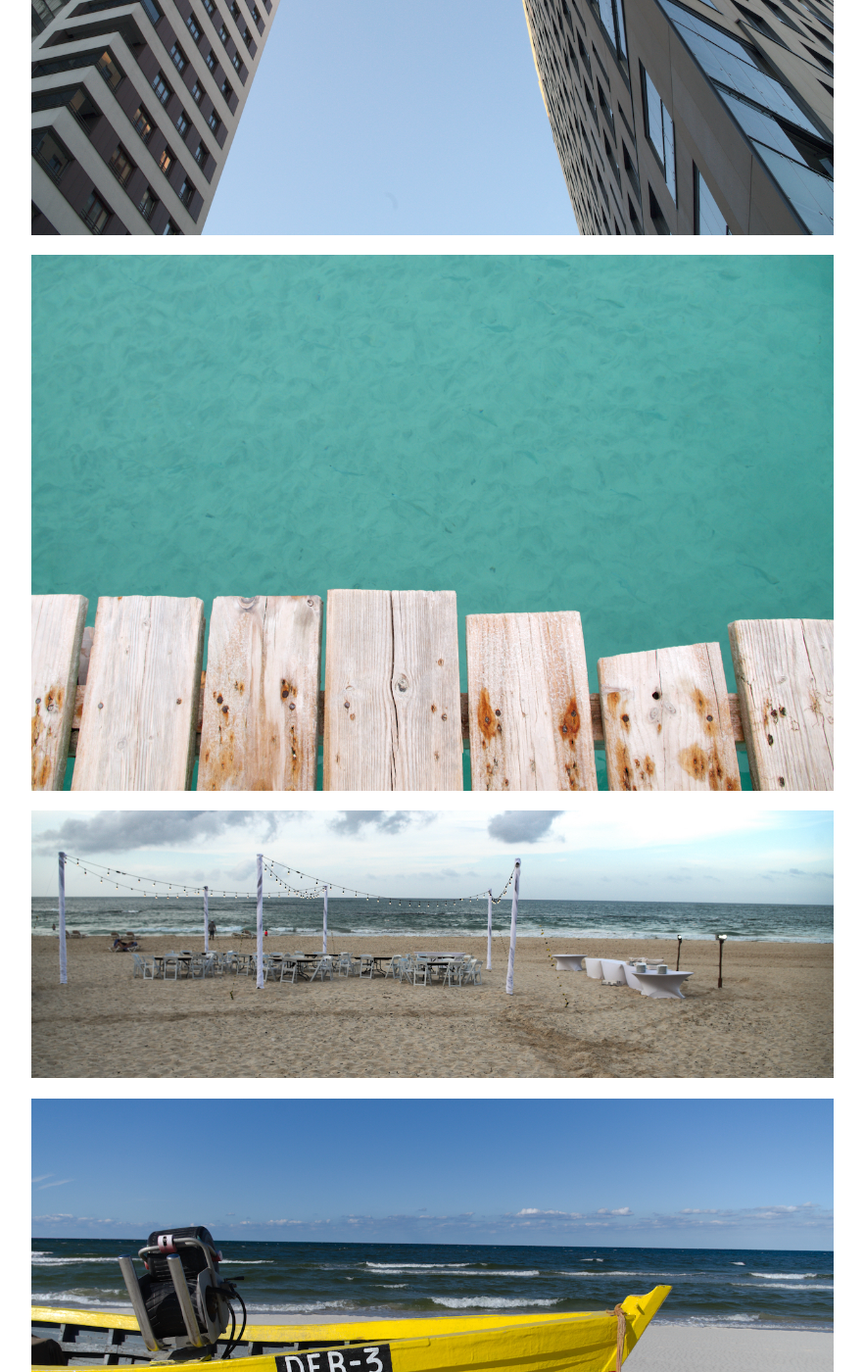
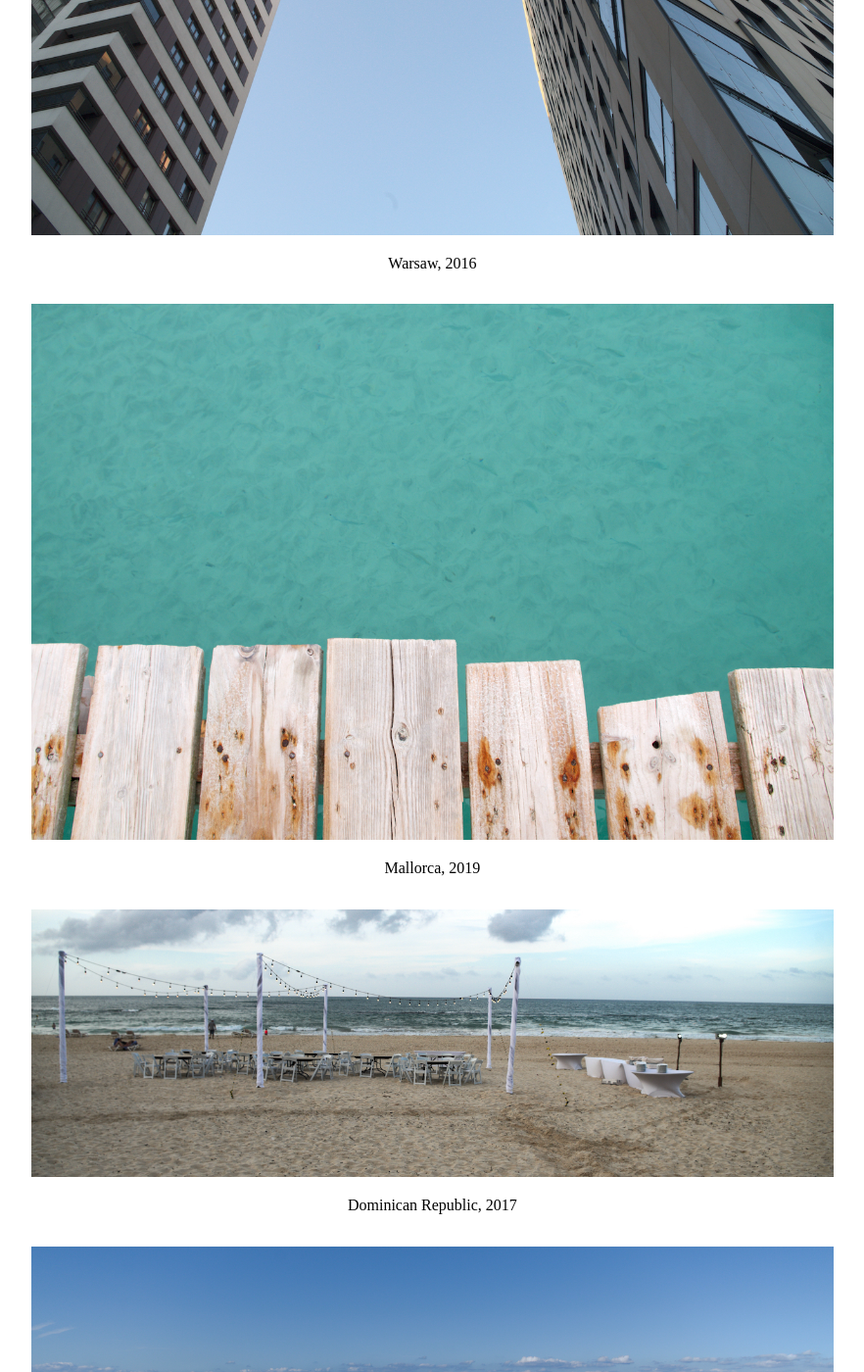
Before and after one commit to maikhel/maikhel.github.io, a Jekyll site: the page built from gallery.html, in a window 1280 px wide and 1400 px high, scrolled down 415 px. Shown: the whole window at 98% size, without its empty margins (381-1263 px from the left). Built offline with Jekyll 4.4.1, drawn with Linux system fonts in a browser that asks for light colours; some of the changed text lies outside the part shown.

Commit message:
Add short description for photos

```diff
--- /dev/null
+++ b/_data/photos.yml
@@ -0,0 +1,7 @@
+IMGP1627: Warsaw, 2016
+IMGP1714: Warsaw, 2016
+IMGP2275: Mallorca, 2016
+IMGP4769: Dominican Republic, 2017
+IMGP2771: Mallorca, 2019
+IMGP5443: Dębki, 2018
+IMGP6108: Mallorca, 2019
--- a/gallery.html
+++ b/gallery.html
@@ -6,6 +6,7 @@ title: Gallery
 {% for image in image_files %}
 <div class="fl pv2-ns w-100">
   <img src={{ image.path }} class="w-100 f5" alt="photo">
+  <p class="w-100 tc"> {{ site.data.photos[image.basename] }} </p>
 </div>
 {% endfor %}
 
```
